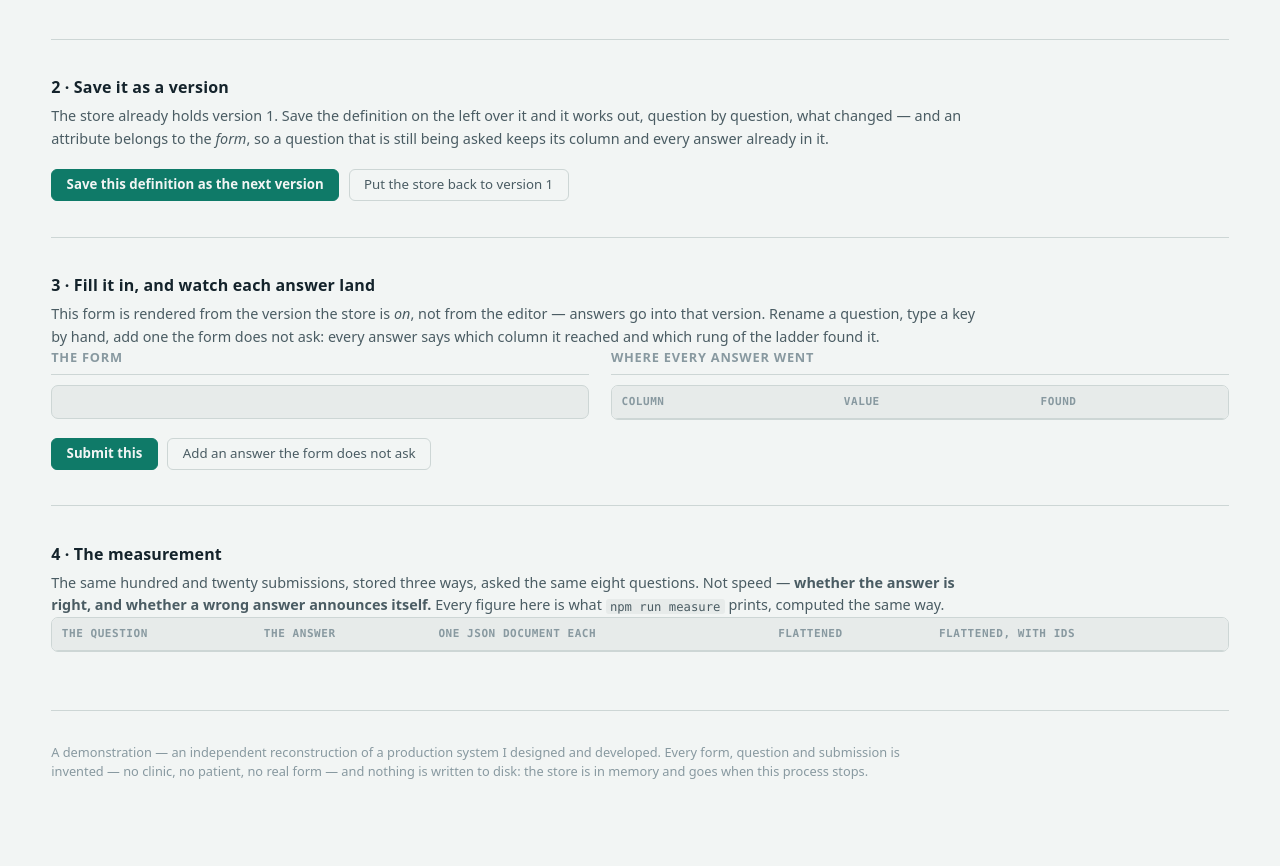
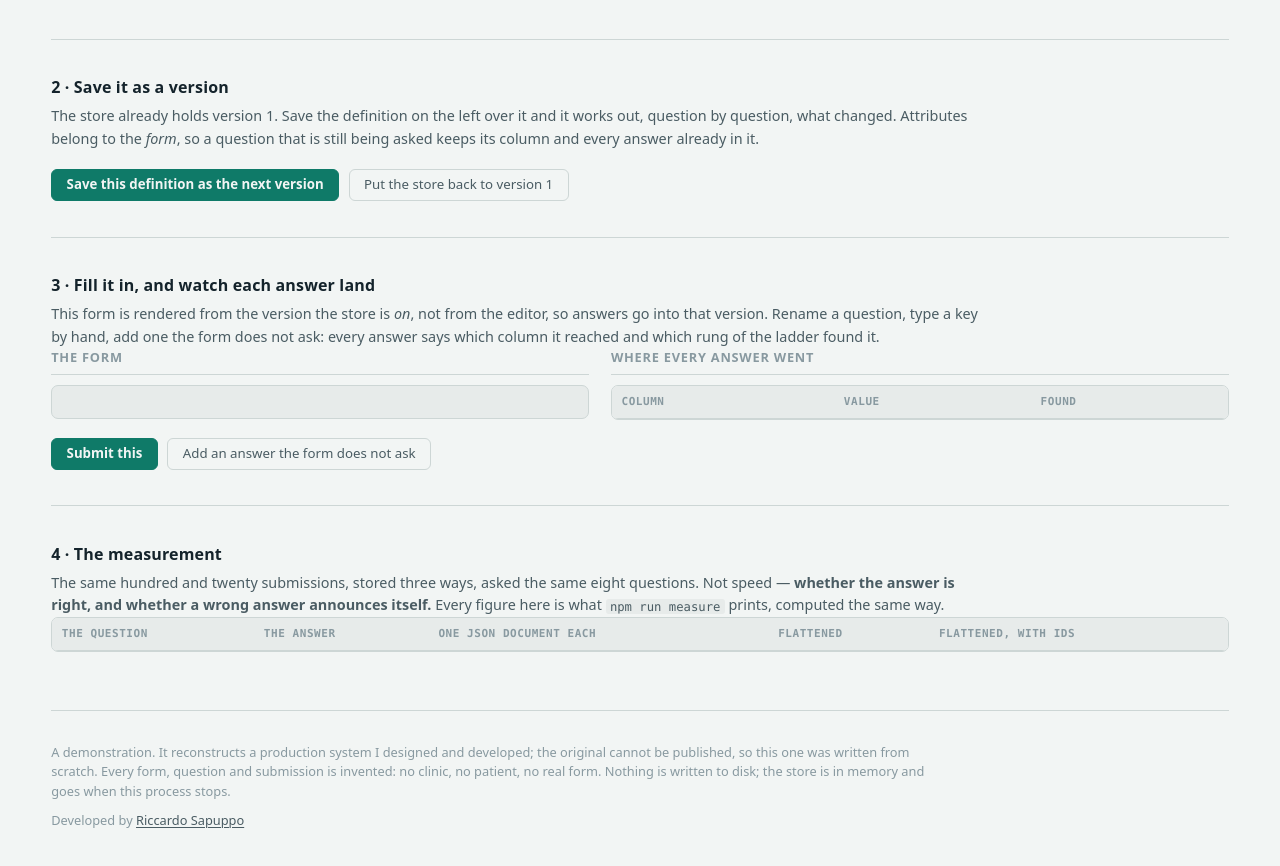
Before and after one commit to riccardosapuppo/dynamic-form-builder, a website: page public/index.html in a window 1280 px wide. Shown: the part 776-1642 px from the top of the page. Drawn offline with Linux system fonts and the light colour scheme; no server answers.

Commit message:
The footer said what this is, never why the original is missing
The line under every demonstration named the thing and named what was invented
in it, and stopped there. It never said why there is a reconstruction at all,
which is the half that matters: the original cannot be published. Somebody who
opens one of these from a direct link never sees the README, so that sentence
existed nowhere they would look.

The same words now open every one of the fourteen interfaces in this portfolio,
character for character, whether the footer lives in an index.html, an Angular
template, a Razor page, a PHP view or a React component.

The name in the signature is a link to the profile, opening in its own tab.
It carries rel=noopener, and that is not decoration: without it the page that
opens gets a handle on this one and can navigate it somewhere else. It does not
carry nofollow, because unlike the link out to a client's live site, this one is
meant to be followed.

The dash was a tic here too. Twenty-three of them on one page, eighty-five
across the eight HTML ones, and this is where somebody actually looks rather
than on GitHub. Most are gone by rewriting the sentence; the ones that stayed
are all the same case, a parenthesis that already holds commas of its own,
where a comma cannot do the work. The proof it was rewritten and not
substituted is the length: the visible text got shorter.

```diff
--- a/public/console.css
+++ b/public/console.css
@@ -683,3 +683,40 @@ main {
 .foot p {
   margin: 0;
 }
+
+/* The signature, and the only link on this page that leaves it.
+ *
+ * Everything else here is either a control or an anchor to a section further
+ * down, so nothing has taught the reader what an outbound link looks like on
+ * this page — and the footer is 0.8rem of `--ink-faint`, which is the faintest
+ * ink the sheet has. Colour alone cannot carry it: the two working colours mean
+ * "this became a column" and "this could not", and a name is neither. So it
+ * takes no new token and steps up one rung, from the faint grey the rest of the
+ * footer is set in to the grey used for secondary text everywhere else —
+ * 6.38:1 on the paper in light and 8.22:1 in dark, against the 2.69:1 and
+ * 4.28:1 of the sentence above it. At this size the step alone is not a signal,
+ * so the underline is there before the pointer is, thin and dropped clear of
+ * the descenders. Hover goes to full ink; the focus ring is the 2px ink ring
+ * the buttons already wear, and the transition falls under the global
+ * `prefers-reduced-motion: reduce` rule at the top of this sheet. */
+.foot .by {
+  margin-top: 0.55rem;
+}
+
+.foot .by a {
+  color: var(--ink-soft);
+  text-decoration: underline;
+  text-decoration-thickness: 1px;
+  text-underline-offset: 0.18em;
+  border-radius: 3px;
+  transition: color 120ms ease;
+}
+
+.foot .by a:hover {
+  color: var(--ink);
+}
+
+.foot .by a:focus-visible {
+  outline: 2px solid var(--ink);
+  outline-offset: 2px;
+}
--- a/public/index.html
+++ b/public/index.html
@@ -3,7 +3,7 @@
   <head>
     <meta charset="utf-8" />
     <meta name="viewport" content="width=device-width, initial-scale=1" />
-    <title>Dynamic Form Builder — a tree, and the table it becomes</title>
+    <title>Dynamic Form Builder: a tree, and the table it becomes</title>
     <link rel="icon" href="/mark.svg" type="image/svg+xml" />
     <!-- The same ground as the favicon and the stylesheet. A tab strip in one
          colour and an icon in another is the sort of thing nobody reports and
@@ -50,7 +50,7 @@
         <div class="panel-head">
           <h2>1 · The tree, and the table it becomes</h2>
           <p>
-            Edit the definition. The columns change under it as you type — including
+            Edit the definition. The columns change under it as you type, including
             the questions that produce no column at all, and why.
           </p>
         </div>
@@ -107,9 +107,9 @@
           <h2>2 · Save it as a version</h2>
           <p>
             The store already holds version 1. Save the definition on the left over it
-            and it works out, question by question, what changed — and an attribute
-            belongs to the <em>form</em>, so a question that is still being asked keeps
-            its column and every answer already in it.
+            and it works out, question by question, what changed. Attributes belong to
+            the <em>form</em>, so a question that is still being asked keeps its column
+            and every answer already in it.
           </p>
         </div>
 
@@ -128,7 +128,7 @@
           <h2>3 · Fill it in, and watch each answer land</h2>
           <p>
             This form is rendered from the version the store is <em>on</em>, not from
-            the editor — answers go into that version. Rename a question, type a key
+            the editor, so answers go into that version. Rename a question, type a key
             by hand, add one the form does not ask: every answer says which column it
             reached and which rung of the ladder found it.
           </p>
@@ -205,11 +205,13 @@
 
       <footer class="foot">
         <p>
-          A demonstration — an independent reconstruction of a production system I
-          designed and developed. Every form, question and submission is invented — no
-          clinic, no patient, no real form — and nothing is written to disk: the store
-          is in memory and goes when this process stops.
+          A demonstration. It reconstructs a production system I designed and
+          developed; the original cannot be published, so this one was written
+          from scratch. Every form, question and submission is invented: no clinic,
+          no patient, no real form. Nothing is written to disk; the store is in
+          memory and goes when this process stops.
         </p>
+        <p class="by">Developed by <a href="https://github.com/riccardosapuppo" target="_blank" rel="noopener noreferrer">Riccardo Sapuppo</a></p>
       </footer>
     </main>
 
```
Also changed, not shown: docs/console.png.
